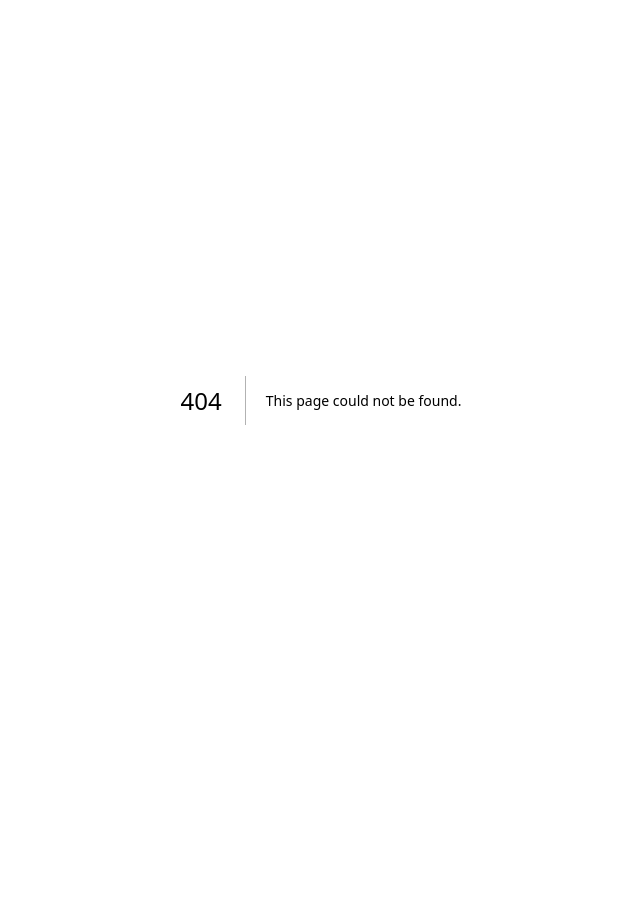
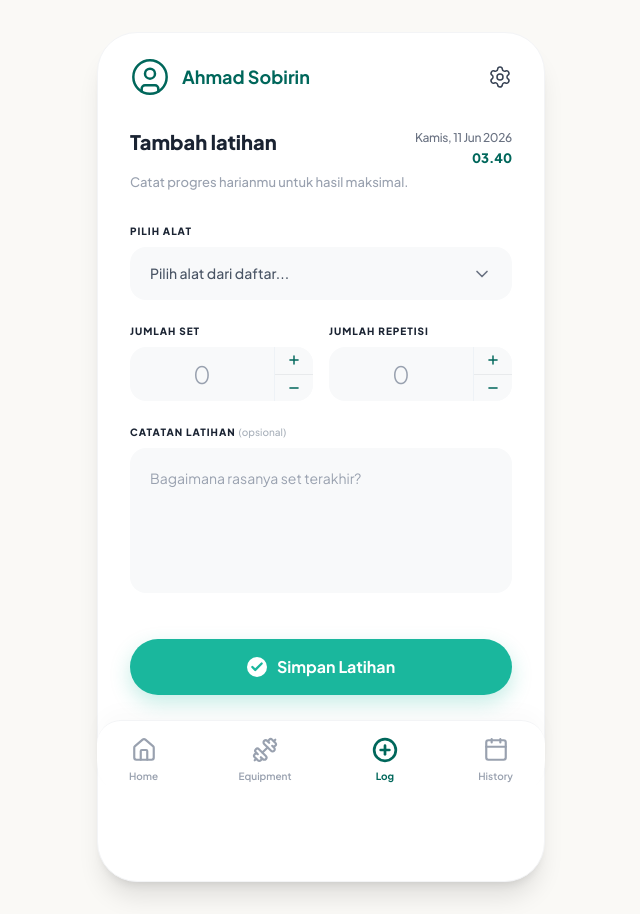
Before and after one commit to madsobirin/pure-flow, a Next.js app: page /log/add in a window 1280 px wide. Before the commit this address had no page. Shown: the whole page, without its empty margins (319-959 px from the left). Before the commit the page ends 800 px from the top, so only its background shows below. Built offline with nearby package versions, Linux system fonts and the light colour scheme.

Commit message:
add: ui page log and add

```diff
--- a/app/components/dashboard/BottomNav.tsx
+++ b/app/components/dashboard/BottomNav.tsx
@@ -38,7 +38,7 @@ export default function BottomNav({ activeTab = "home" }: BottomNavProps) {
           </span>
         </Link>
 
-        <button className="flex flex-col items-center gap-1.5 group">
+        <Link href="/log" className="flex flex-col items-center gap-1.5 group">
           <PlusCircle
             className={`w-[26px] h-[26px] transition-colors ${activeTab === "log" ? "text-brand-teal" : "text-gray-400 group-hover:text-gray-700"}`}
             strokeWidth={activeTab === "log" ? 2.5 : 2}
@@ -48,7 +48,7 @@ export default function BottomNav({ activeTab = "home" }: BottomNavProps) {
           >
             Log
           </span>
-        </button>
+        </Link>
 
         <button className="flex flex-col items-center gap-1.5 group">
           <Calendar
--- /dev/null
+++ b/app/log/add/page.tsx
@@ -0,0 +1,109 @@
+import DashboardHeader from "../../components/dashboard/DashboardHeader";
+import BottomNav from "../../components/dashboard/BottomNav";
+import { ChevronDown, Plus, Minus, Check } from "lucide-react";
+
+export default function AddLogPage() {
+  return (
+    <div className="min-h-screen bg-[#faf9f6] flex justify-center w-full">
+      <div className="w-full max-w-md bg-white min-h-screen relative shadow-sm flex flex-col md:my-8 md:rounded-[40px] md:min-h-[850px] md:shadow-xl md:border md:border-gray-100 overflow-hidden">
+        <div className="flex-1 overflow-y-auto px-8 pb-28">
+          <DashboardHeader />
+
+          <div className="flex items-start justify-between mb-1 mt-2">
+            <h1 className="text-[20px] font-extrabold text-[#1a2332] leading-tight">
+              Tambah latihan
+            </h1>
+            <div className="text-right">
+              <p className="text-[12px] text-gray-500 mb-0.5 font-medium tracking-tight">Kamis, 11 Jun 2026</p>
+              <p className="text-[13px] font-extrabold text-brand-teal">03.40</p>
+            </div>
+          </div>
+
+          <p className="text-[13px] text-gray-400 mb-8 font-medium">
+            Catat progres harianmu untuk hasil maksimal.
+          </p>
+
+          <div className="mb-6">
+            <label className="block text-[10px] font-extrabold text-[#1a2332] tracking-[0.1em] uppercase mb-2">
+              PILIH ALAT
+            </label>
+            <div className="relative">
+              <select className="w-full bg-[#f8f9fa] border-none rounded-[16px] px-5 py-4 text-[14px] text-gray-600 appearance-none focus:outline-none focus:ring-2 focus:ring-brand-teal/20 transition-all font-medium">
+                <option value="" disabled selected>Pilih alat dari daftar...</option>
+                <option value="dumbbell">Dumbbell 5kg</option>
+                <option value="treadmill">Treadmill</option>
+              </select>
+              <div className="absolute right-5 top-1/2 -translate-y-1/2 pointer-events-none">
+                <ChevronDown className="w-5 h-5 text-gray-500" />
+              </div>
+            </div>
+          </div>
+
+          <div className="flex gap-4 mb-6">
+            <div className="flex-1">
+              <label className="block text-[10px] font-extrabold text-[#1a2332] tracking-[0.1em] uppercase mb-2">
+                JUMLAH SET
+              </label>
+              <div className="flex items-stretch h-[54px] bg-[#f8f9fa] rounded-[16px] overflow-hidden">
+                <div className="flex-1 flex items-center justify-center border-r border-[#eef2f6]">
+                  <span className="text-[24px] text-gray-400 font-light leading-none">0</span>
+                </div>
+                <div className="flex flex-col w-[38px] shrink-0 bg-white">
+                  <button className="flex-1 flex items-center justify-center border-b border-[#e8eaec] bg-[#f8f9fa] hover:bg-white transition-colors">
+                    <Plus className="w-3.5 h-3.5 text-brand-teal" strokeWidth={2.5} />
+                  </button>
+                  <button className="flex-1 flex items-center justify-center bg-[#f8f9fa] hover:bg-white transition-colors">
+                    <Minus className="w-3.5 h-3.5 text-brand-teal" strokeWidth={2.5} />
+                  </button>
+                </div>
+              </div>
+            </div>
+
+            <div className="flex-1">
+              <label className="block text-[10px] font-extrabold text-[#1a2332] tracking-[0.1em] uppercase mb-2">
+                JUMLAH REPETISI
+              </label>
+              <div className="flex items-stretch h-[54px] bg-[#f8f9fa] rounded-[16px] overflow-hidden">
+                <div className="flex-1 flex items-center justify-center border-r border-[#eef2f6]">
+                  <span className="text-[24px] text-gray-400 font-light leading-none">0</span>
+                </div>
+                <div className="flex flex-col w-[38px] shrink-0 bg-white">
+                  <button className="flex-1 flex items-center justify-center border-b border-[#e8eaec] bg-[#f8f9fa] hover:bg-white transition-colors">
+                    <Plus className="w-3.5 h-3.5 text-brand-teal" strokeWidth={2.5} />
+                  </button>
+                  <button className="flex-1 flex items-center justify-center bg-[#f8f9fa] hover:bg-white transition-colors">
+                    <Minus className="w-3.5 h-3.5 text-brand-teal" strokeWidth={2.5} />
+                  </button>
+                </div>
+              </div>
+            </div>
+          </div>
+
+          <div className="mb-10">
+            <label className="block text-[10px] font-extrabold text-[#1a2332] tracking-[0.1em] uppercase mb-2">
+              CATATAN LATIHAN <span className="text-[#a8b0ba] font-medium lowercase tracking-normal">(opsional)</span>
+            </label>
+            <textarea
+              placeholder="Bagaimana rasanya set terakhir?"
+              rows={5}
+              className="w-full bg-[#f8f9fa] border-none rounded-[16px] p-5 text-[14px] text-gray-900 placeholder:text-gray-400 focus:outline-none focus:ring-2 focus:ring-brand-teal/20 transition-all resize-none"
+            />
+          </div>
+
+          <button className="w-full bg-[#1ab79d] hover:bg-brand-teal text-white rounded-full py-4 flex items-center justify-center gap-2.5 font-bold text-[16px] shadow-[0_8px_20px_rgba(26,183,157,0.25)] transition-all active:scale-95 mb-10">
+            <div className="w-5 h-5 bg-white rounded-full flex items-center justify-center">
+              <Check className="w-3.5 h-3.5 text-[#1ab79d]" strokeWidth={4} />
+            </div>
+            <span>Simpan Latihan</span>
+          </button>
+
+          <p className="text-center text-[11px] text-[#ccd2d8] font-medium px-4">
+            Log ini akan disimpan dengan timestamp saat ini.
+          </p>
+        </div>
+
+        <BottomNav activeTab="log" />
+      </div>
+    </div>
+  );
+}
--- /dev/null
+++ b/app/log/page.tsx
@@ -0,0 +1,63 @@
+import DashboardHeader from "../components/dashboard/DashboardHeader";
+import BottomNav from "../components/dashboard/BottomNav";
+import Link from "next/link";
+import { Plus, CheckCircle2 } from "lucide-react";
+
+export default function LogListPage() {
+  const logs = [
+    {
+      id: 1,
+      name: "Dumbbell Press",
+      sets: 4,
+      reps: 12,
+      date: "Kamis, 11 Jun 2026",
+      time: "03.40",
+    },
+    {
+      id: 2,
+      name: "Treadmill Run",
+      sets: 1,
+      reps: 1,
+      date: "Rabu, 10 Jun 2026",
+      time: "16.20",
+    }
+  ];
+
+  return (
+    <div className="min-h-screen bg-[#faf9f6] flex justify-center w-full">
+      <div className="w-full max-w-md bg-white min-h-screen relative shadow-sm flex flex-col md:my-8 md:rounded-[40px] md:min-h-[850px] md:shadow-xl md:border md:border-gray-100 overflow-hidden">
+        <div className="flex-1 overflow-y-auto px-6 pb-28">
+          <DashboardHeader />
+
+          <div className="flex items-center justify-between mb-6 mt-2">
+            <h1 className="text-2xl font-extrabold text-[#1a2332]">Daftar Latihan</h1>
+            <Link
+              href="/log/add"
+              className="flex items-center gap-1.5 text-brand-teal font-bold bg-[#e6f0ef] px-3 py-1.5 rounded-full hover:bg-[#c9f2eb] transition-colors"
+            >
+              <Plus className="w-4 h-4" strokeWidth={3} />
+              <span className="text-sm">Tambah</span>
+            </Link>
+          </div>
+
+          <div className="space-y-4">
+            {logs.map((log) => (
+              <div key={log.id} className="flex items-center justify-between bg-white border border-[#eef2f6] rounded-[24px] p-5 shadow-sm">
+                <div>
+                  <h3 className="font-bold text-gray-900 text-[17px] mb-1">{log.name}</h3>
+                  <p className="text-gray-500 text-[13px] mb-2">{log.sets} Sets • {log.reps} Reps</p>
+                  <p className="text-[11px] font-semibold text-brand-teal">{log.date} - {log.time}</p>
+                </div>
+                <div className="w-10 h-10 bg-[#dbf5ef] rounded-full flex items-center justify-center shrink-0">
+                  <CheckCircle2 className="w-6 h-6 text-brand-teal" strokeWidth={2.5} />
+                </div>
+              </div>
+            ))}
+          </div>
+        </div>
+
+        <BottomNav activeTab="log" />
+      </div>
+    </div>
+  );
+}
```
